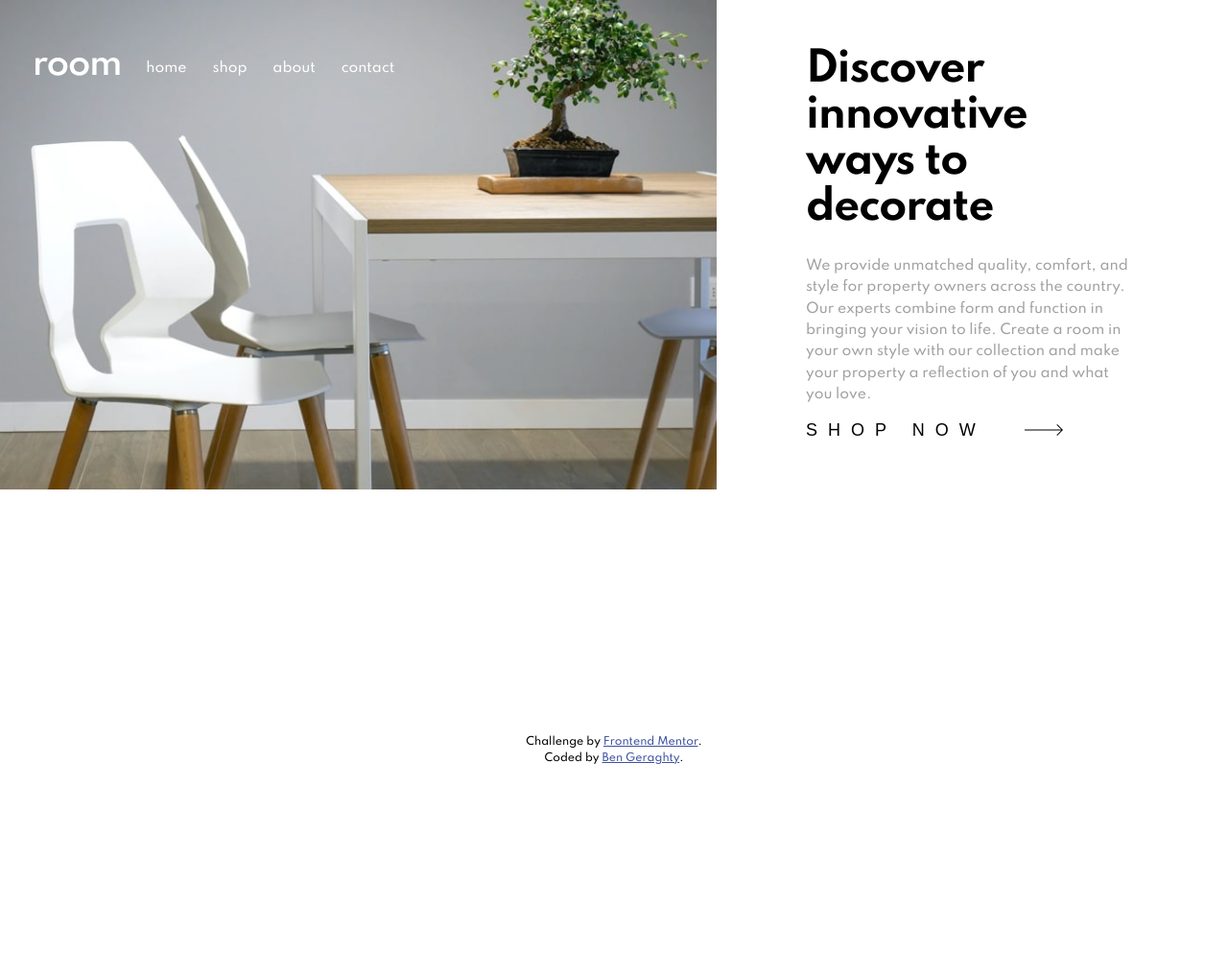
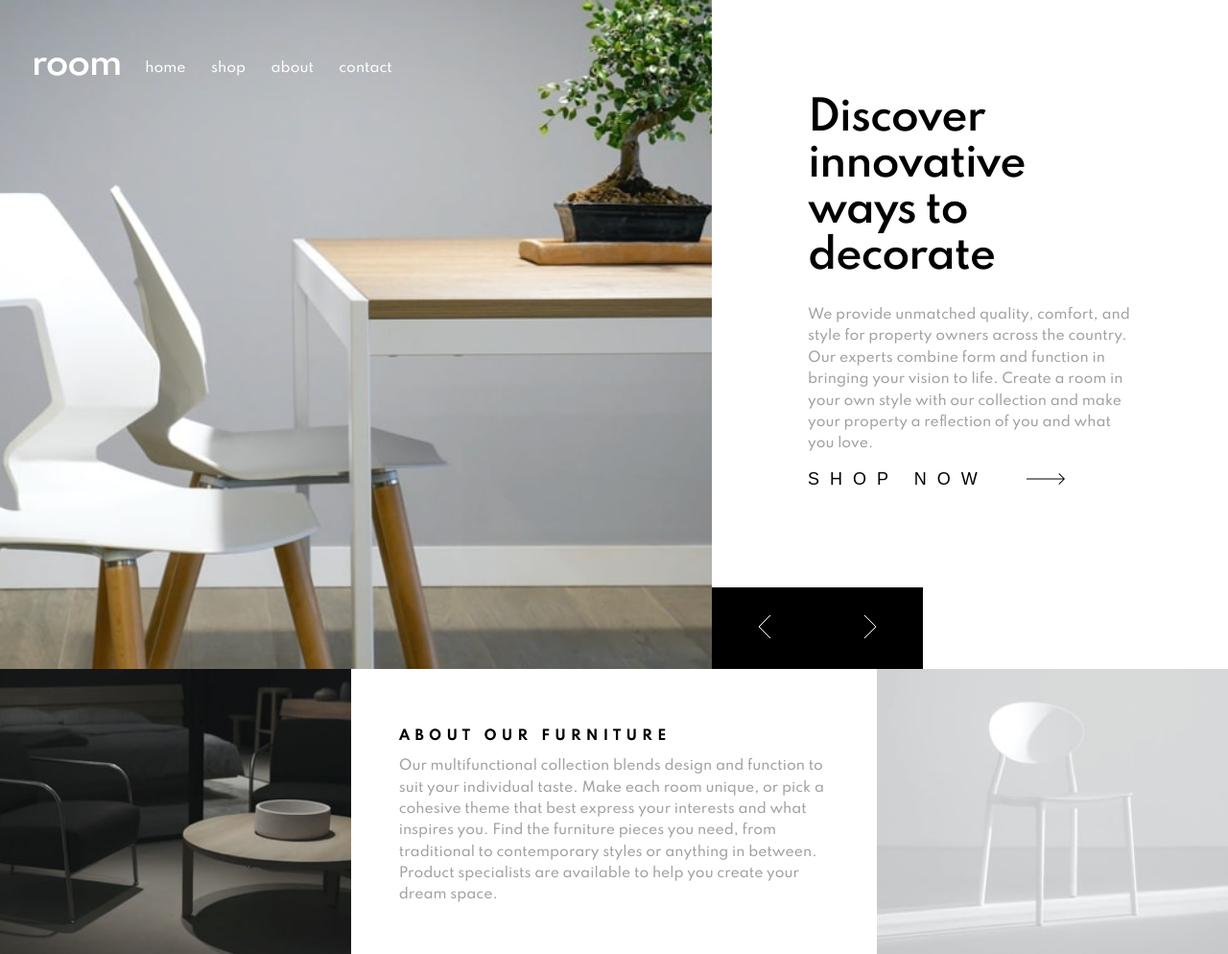
Before and after one commit to bengera/room-FEM, a website: page index.html in a window 1280 px wide. Shown: the whole page at 96% size. Before the commit the page ends 800 px from the top, so only its background shows below. Drawn offline with Linux system fonts and the light colour scheme.

Commit message:
rough-first-finish

```diff
--- a/index.html
+++ b/index.html
@@ -42,6 +42,7 @@
 
       </ul>
     </nav>
+
     <div class="t-content">
       <div class="t-content__t-container">
         <h1 class="t-content__main-title">Discover innovative ways to decorate</h1>
@@ -52,10 +53,40 @@
         </p>
 
         <button class="t-content__btn-shop">Shop now<img src="img/icon-arrow.svg" alt="logo" class="arrow"></button>
-        </div>
+
+
      </div>
 
+    </div>
+    <button class="t-content__btn-scroll--left"><img src="img/icon-angle-left.svg" alt="angle-left" class="angle-left"></button>
+    <button class="t-content__btn-scroll--right"><img src="img/icon-angle-right.svg" alt="angle-right" class="angle-right"></button>
+    <!--t-content end-->
 
+
+
+    <div class="bottom-section">
+      <div class="bottom-section__img-dark">
+
+      </div>
+      <div class="furniture">
+        <h2 class="furniture__secondary-title">
+          About our furniture
+        </h2>
+        <p class="furniture__p">
+          Our multifunctional collection blends design and function to suit your individual taste.
+          Make each room unique, or pick a cohesive theme that best express your interests and what
+          inspires you. Find the furniture pieces you need, from traditional to contemporary styles
+          or anything in between. Product specialists are available to help you create your dream space.
+        </p>
+
+      </div>
+      <!--furniture end-->
+      <div class="bottom-section__img-light">
+
+      </div>
+
+    </div>
+    <!--bottom-section-end-->
 
 
 
@@ -83,11 +114,11 @@
   inspires you. Find the furniture pieces you need, from traditional to contemporary styles
   or anything in between. Product specialists are available to help you create your dream space. -->
 
-        <div class="attribution">
+    <!-- <div class="attribution">
       Challenge by <a href="https://www.frontendmentor.io?ref=challenge" target="_blank">Frontend Mentor</a>.
       Coded by <a href="https://github.com/bengera">Ben Geraghty</a>.
     </div>
-  </div>
+  </div> -->
   <!--container end-->
 </body>
 
--- a/sass/_base.scss
+++ b/sass/_base.scss
@@ -11,6 +11,10 @@ $font-secondary: 'Sans-serif';
 
 
 // GENERAL
+@mixin transition-basic {
+  transition: all 0.3s;
+
+}
 
 // - Mobile: 375px
 // - Desktop: 1440px
@@ -65,8 +69,8 @@ body {
   // max-width: 1440px;
   height: 100vh;
   display: grid;
-  grid-template-columns: repeat(12, 1fr);
-  grid-template-rows: 2fr 1fr min-content;
+  grid-template-columns: repeat(7, 1fr) min-content repeat(4,1fr);
+  grid-template-rows: 2fr 8.5rem 1fr;
   // border: 1px solid black;
   margin: 0 auto 0 auto;
 
@@ -92,7 +96,7 @@ body {
   background-repeat: no-repeat;
   background-size: cover;
   grid-column: 1 / 8;
-  grid-row: 1 / 1;
+  grid-row: 1 / 3;
 
 
 
@@ -108,11 +112,23 @@ body {
     color: $color-white;
 
 
+
   }
 
-  &__item {}
+  &__item {
 
-  &__link {}
+
+    &:hover {
+      border-bottom: 2px solid $color-white;
+
+
+    }
+  }
+
+  &__link {
+
+
+  }
 
 
 }
@@ -124,7 +140,13 @@ body {
   align-items: center;
   margin: 0 auto 0 auto;
   grid-column: 8 / -1;
-  width: 65%;
+  // width: 65%;
+  width: 100%;
+  padding: 10rem;
+
+  &__t-container {
+    position: relative;
+  }
 
 
 
@@ -134,6 +156,7 @@ body {
     line-height: 48px;
     letter-spacing: -0.029em;
     font-size: 4.2rem;
+    font-weight: 600;
     margin-bottom: 2.5rem;
   }
 
@@ -149,10 +172,106 @@ body {
     text-transform: uppercase;
     letter-spacing: 1.1rem;
     cursor: pointer;
+    transition: transform 1s ease;
+    @include transition-basic;
+
+    &:hover {
+      color: $color-dark-gray;
+    }
 
   }
 
+  &__btn-scroll--left,
+  &__btn-scroll--right
+   {
+
+    grid-row: 2 / 3;
+    height: 85px;
+    width: 110px;
+    background-color: $color-black;
+    border:0;
+    cursor: pointer;
+    transition: transform 1s ease;
+    @include transition-basic;
+
+    &:hover {
+      background-color: $color-very-dark-gray;
+    }
+
+  }
+
+  &__btn-scroll--right
+   {
+
+   grid-column: 9 / 10;
+
+  }
+
+  &__btn-scroll--left
+   {
+
+   grid-column: 8 / 9;
+
+  }
+
+
+
+
+
 }
+
+
+
+.bottom-section {
+  grid-column: 1 / -1;
+  grid-row: 3 / 4;
+  display: grid;
+  grid-template-columns: 2fr 3fr 2fr;
+
+  &__img-dark {
+    background: url('/img/image-about-dark.jpg');
+    background-position: center;
+    background-repeat: no-repeat;
+    background-size: cover;
+  }
+
+  &__img-light {
+    background: url('/img/image-about-light.jpg');
+    background-position: center;
+    background-repeat: no-repeat;
+    background-size: cover;
+  }
+}
+
+.furniture {
+  display: flex;
+  flex-direction: column;
+  padding: 5rem;
+  margin: 0 auto 0 auto;
+
+  &__secondary-title {
+    font-size: 14px;
+    text-transform: uppercase;
+    line-height: 40px;
+    letter-spacing: 0.373em;
+    font-weight: 700;
+
+  }
+
+  &__p {
+    color: $color-dark-gray;
+  }
+}
+
+
+
+// .furniture {
+//   grid-column: 2 / -1;
+//   grid-row: 2 / 2;
+//   background-color: red;
+// }
+
+
 
 
 .attribution {
@@ -161,4 +280,5 @@ body {
   grid-column: 6 / 8;
 
 
+
 }
```
Also changed, not shown: css/style.css. Lines whose indentation alone changed are shown as unchanged.
